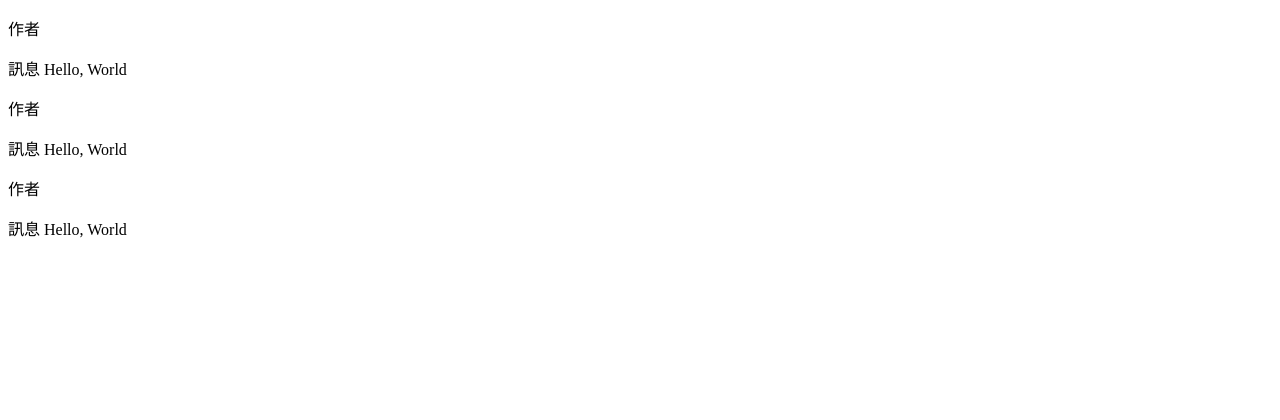
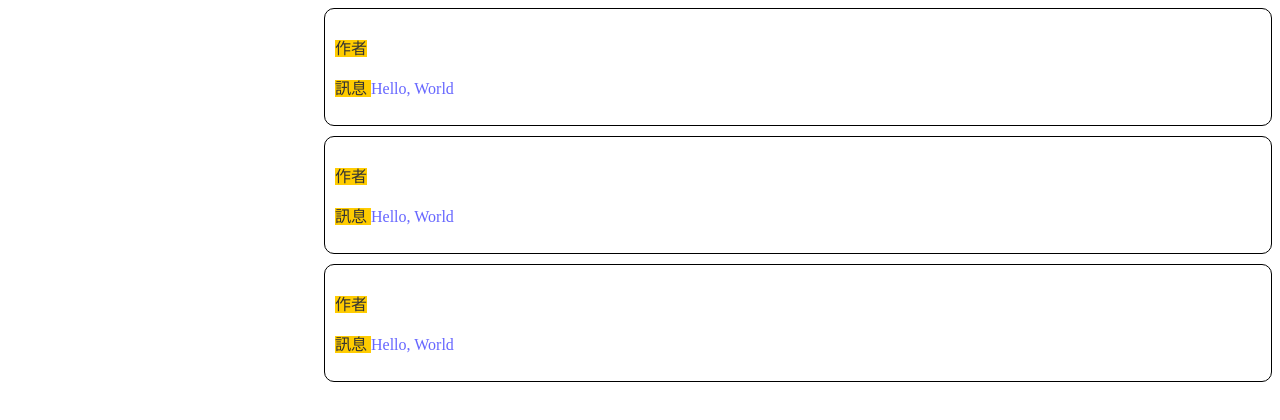
Before and after one commit to three3year/test, a plain HTML site: page index.html in a window 1280 px wide. Drawn offline with Linux system fonts and the light colour scheme.

Commit message:
insert style.css
define .post .field body

```diff
--- a/index.html
+++ b/index.html
@@ -3,6 +3,7 @@
 <head>
 	<meta charset="UTF-8">
 	<title>Document</title>
+	<link rel="stylesheet" href="style.css">
 </head>
 <body>
 	<div class="post">
--- /dev/null
+++ b/style.css
@@ -0,0 +1,21 @@
+body
+{
+	color: #6666FF;
+}
+
+.post
+{
+	margin-bottom: 10px;
+	padding: 10px;
+	border: 1px solid #000;
+	border-radius: 10px;
+	min-width: 300px;
+	max-width: 1000px;
+	margin-left: 25%;
+}
+
+.field
+{
+	color: #333;
+	background-color: #FFCC00;
+}
```
